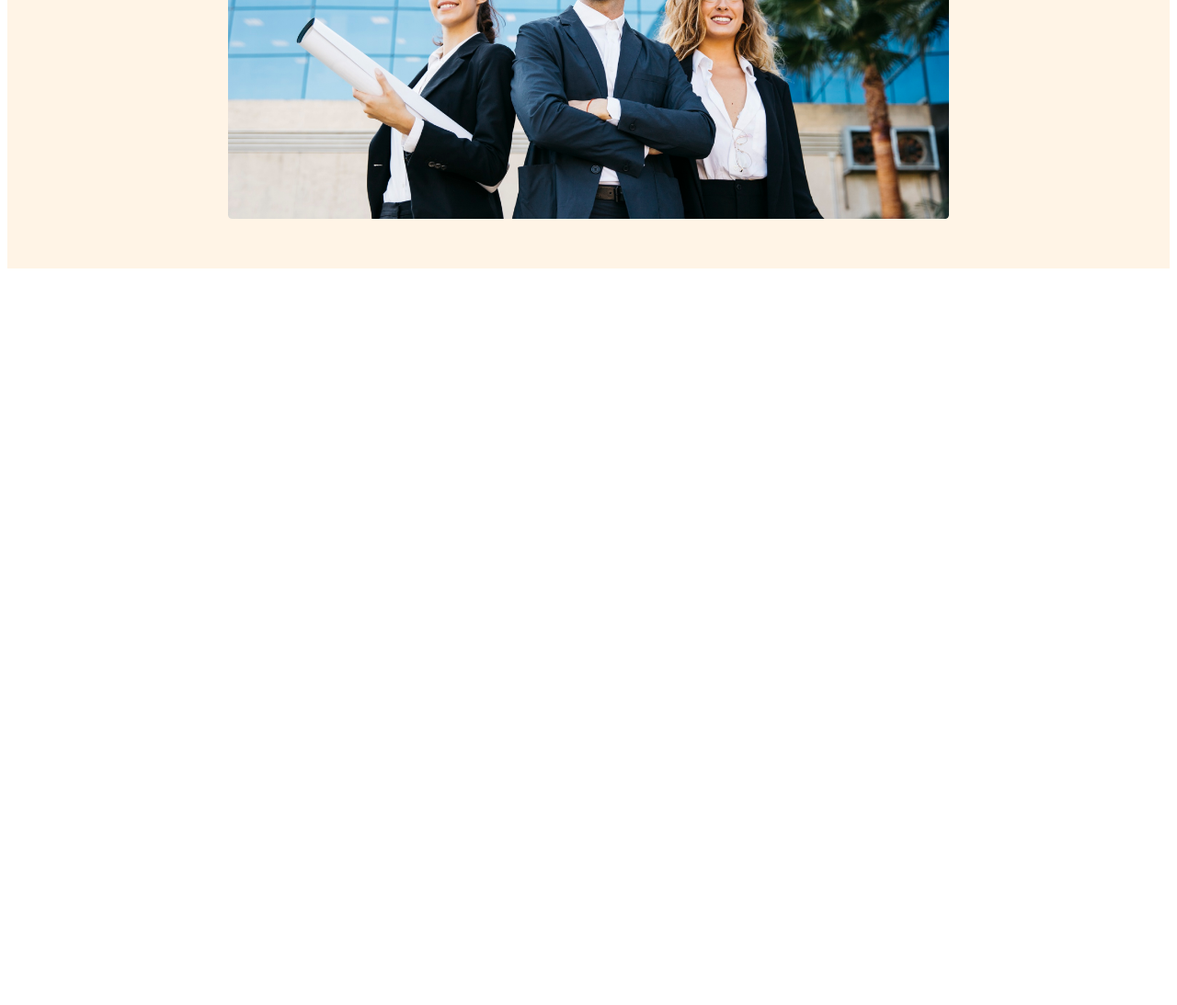
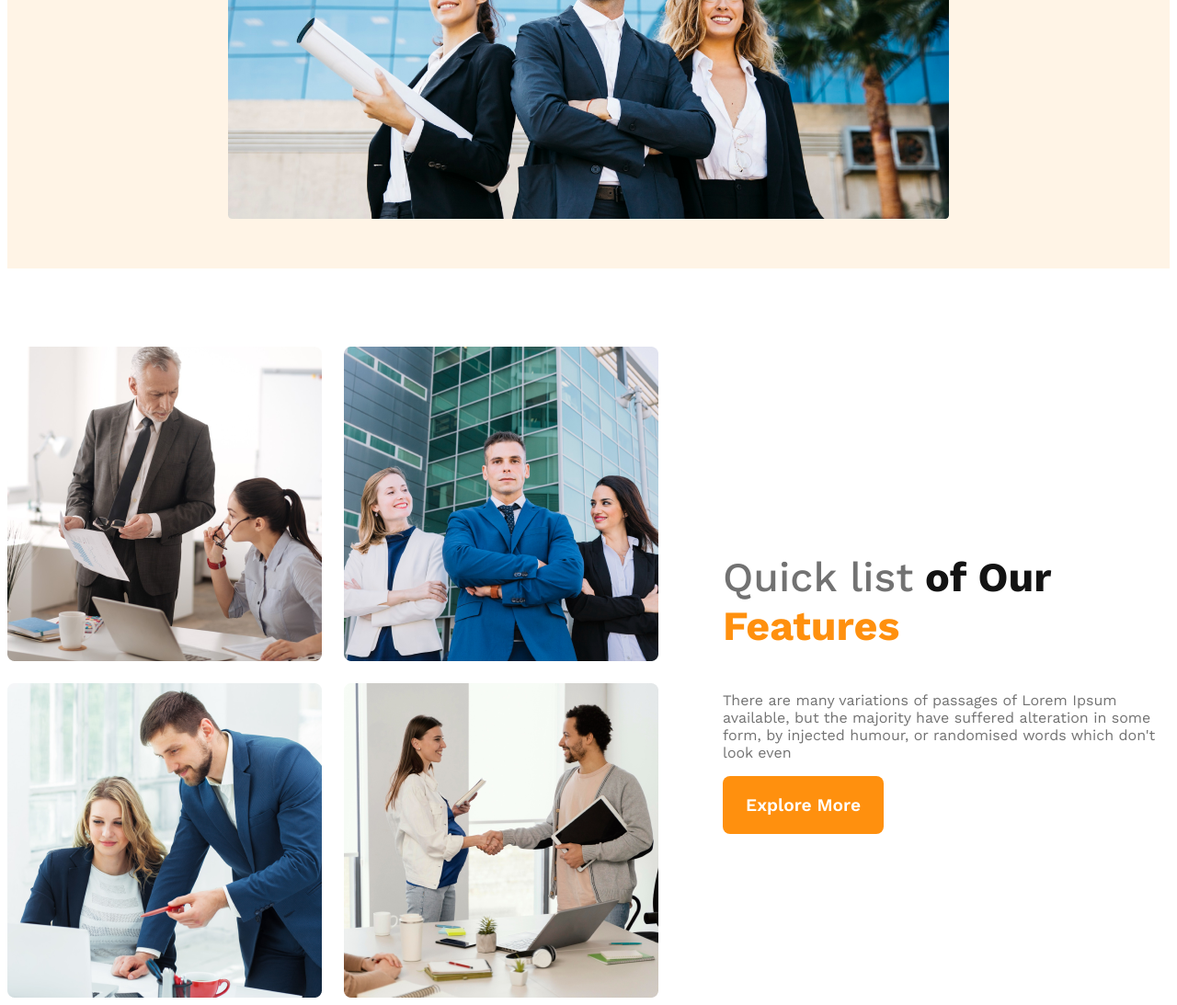
Before and after one commit to rar34/g3-architects, a plain HTML site: page index.html in a window 1280 px wide. Shown: the part 748-1841 px from the top of the page at 92% size. Before the commit the page ends 1048 px from the top, so only its background shows below. Drawn offline with nearby package versions, Linux system fonts and the light colour scheme.

Commit message:
added team section

```diff
--- a/index.html
+++ b/index.html
@@ -10,6 +10,7 @@
 </head>
 
 <body>
+    <!-- header start -->
     <header>
         <nav>
             <h3 class="nav-title">G3 Architects</h3>
@@ -32,8 +33,22 @@
             <img src="images/banner.png" alt="">
         </div>
     </header>
+    <!-- header end -->
     <main>
-
+        <!-- Team section start -->
+        <section class="teams-container">
+            <div class="team-image-container">
+                <img src="images/team1.png" alt="">
+                <img src="images/team2.png" alt="">
+                <img src="images/team3.png" alt="">
+                <img src="images/team4.png" alt="">
+            </div>
+            <div class="team-content">
+                <h3 class="team-title"><span class="quick-list">Quick list</span> of Our <br><span class="features-title-color">Features</span></h3>
+                <p class="banner-description">There are many variations of passages of Lorem Ipsum available, but the majority have suffered alteration in some form, by injected humour, or randomised words which don't look even</p>
+                <button class="btn-primary">Explore More</button>
+            </div>
+        </section>
     </main>
     <footer>
 
--- a/styles/architects.css
+++ b/styles/architects.css
@@ -69,10 +69,37 @@ nav li a{
     width: 100%;
     margin-top: 50px;
 }
+/* main related style */
+main{
+    max-width: 1440px;
+    margin: 0 auto;
+}
 
+/* Teams related content */
+.teams-container{
+    margin-top: 85px;
+    display: flex;
+    gap: 70px;
+    align-items: center;
+}
+.team-image-container{
+    display: grid;
+    grid-template-columns: repeat(2, 1fr);
+    gap: 24px;
+}
 
-
-
+.team-title{
+    font-size: 2.8rem;
+    color:#131313;
+    font-weight: 700;
+}
+.quick-list{
+    color:#727272;
+    font-weight: 500;
+}
+.features-title-color{
+    color: #FF900E;
+}
 
 
 
@@ -82,8 +109,14 @@ nav li a{
     header{
         padding: 20px;
     }
-    nav{
+    nav, .teams-container{
         flex-direction: column;
+    }
+    .team-image-container{
+        grid-template-columns: 1fr;
+    }
+    .team-image-container img{
+        width: 100%;
     }
 }
 
@@ -93,7 +126,11 @@ nav li a{
     header{
         padding: 20px;
     }
-    nav{
+    nav, .teams-container{
         flex-direction: column;
+        padding: 20px;
+    }
+    .team-image-container img{
+        width: 100%;
     }
 }
```
